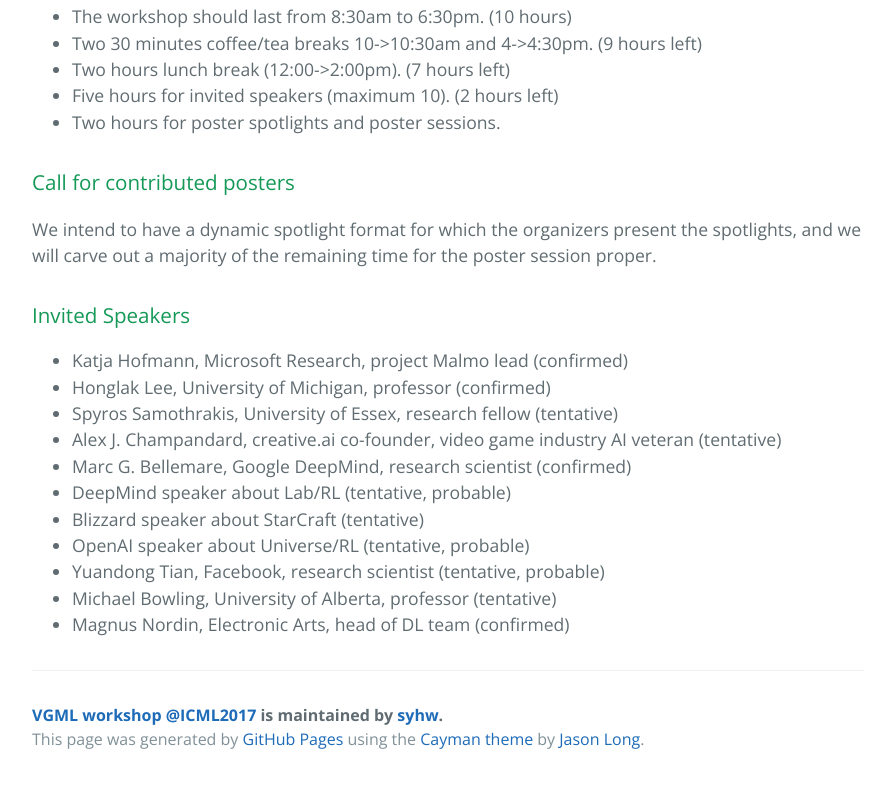
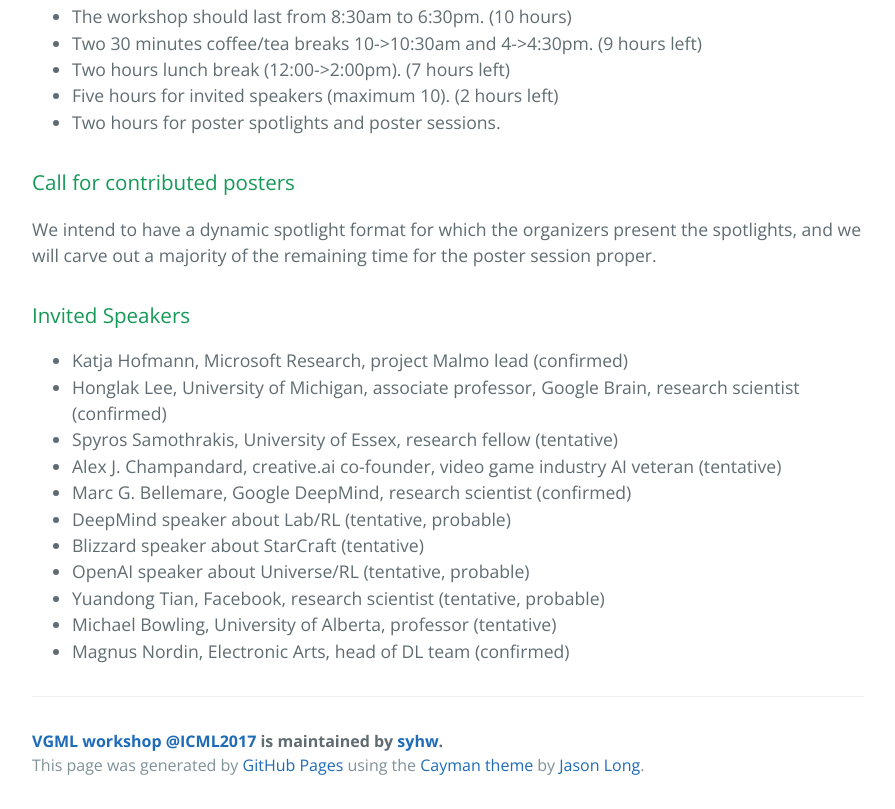
Before and after one commit to syhw/vgml_workshop_icml2017, a plain HTML site: page index.html in a window 1280 px wide. Shown: the part 1879-2688 px from the top of the page, without its empty margins (192-1087 px from the left). Before the commit the page ends 2662 px from the top, so only its background shows below. Drawn offline with nearby package versions, Linux system fonts and the light colour scheme.

Commit message:
correct error on Honglak's cv

```diff
--- a/index.html
+++ b/index.html
@@ -83,7 +83,7 @@ Organisers:</p>
 
 <ul>
 <li>Katja Hofmann, Microsoft Research, project Malmo lead (confirmed)</li>
-<li>Honglak Lee, University of Michigan, professor (confirmed)</li>
+<li>Honglak Lee, University of Michigan, associate professor, Google Brain, research scientist (confirmed)</li>
 <li>Spyros Samothrakis, University of Essex, research fellow (tentative)</li>
 <li>Alex J. Champandard, creative.ai co-founder, video game industry AI veteran (tentative)</li>
 <li>Marc G. Bellemare, Google DeepMind, research scientist (confirmed)</li>
```
